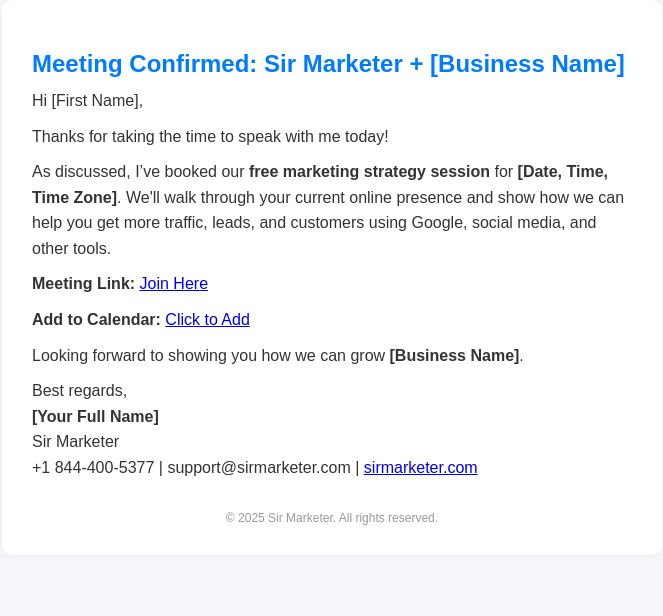
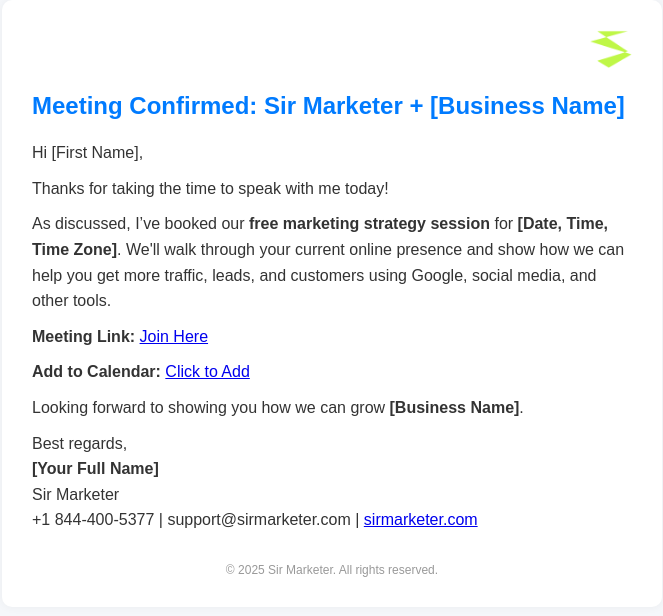
Before and after one commit to Itssmepj/Meeting-Confirmed-Email-Template, a plain HTML site: page index.html in a window 1280 px wide. Shown: the whole page, without its empty margins (308-971 px from the left). Drawn offline with Linux system fonts and the light colour scheme.

```diff
--- a/index.html
+++ b/index.html
@@ -20,10 +20,23 @@
       border-radius: 10px;
       box-shadow: 0 0 10px rgba(0,0,0,0.05);
     }
-    h2 {
+
+    .header {
+      text-align: end;
+      margin-bottom: 20px;
+    }
+
+    .logo{
+      width: 42px;
+      height: auto;
+    }
+
+    h1 {
+      font-size: 24px;
       color: #007BFF;
-      margin-bottom: 10px;
+      margin-bottom: 20px;
     }
+
     p {
       line-height: 1.6;
       margin: 10px 0;
@@ -48,7 +61,11 @@
 </head>
 <body>
   <div class="container">
-    <h2>Meeting Confirmed: Sir Marketer + [Business Name]</h2>
+    <div class="header">
+      <img class="logo" src="sir marketer favicon.png" alt="sirmarketer">
+    </div>
+
+    <h1>Meeting Confirmed: Sir Marketer + [Business Name]</h1>
     <p>Hi [First Name],</p>
     <p>Thanks for taking the time to speak with me today!</p>
     <p>As discussed, I’ve booked our <strong>free marketing strategy session</strong> for <strong>[Date, Time, Time Zone]</strong>. We'll walk through your current online presence and show how we can help you get more traffic, leads, and customers using Google, social media, and other tools.</p>
```
